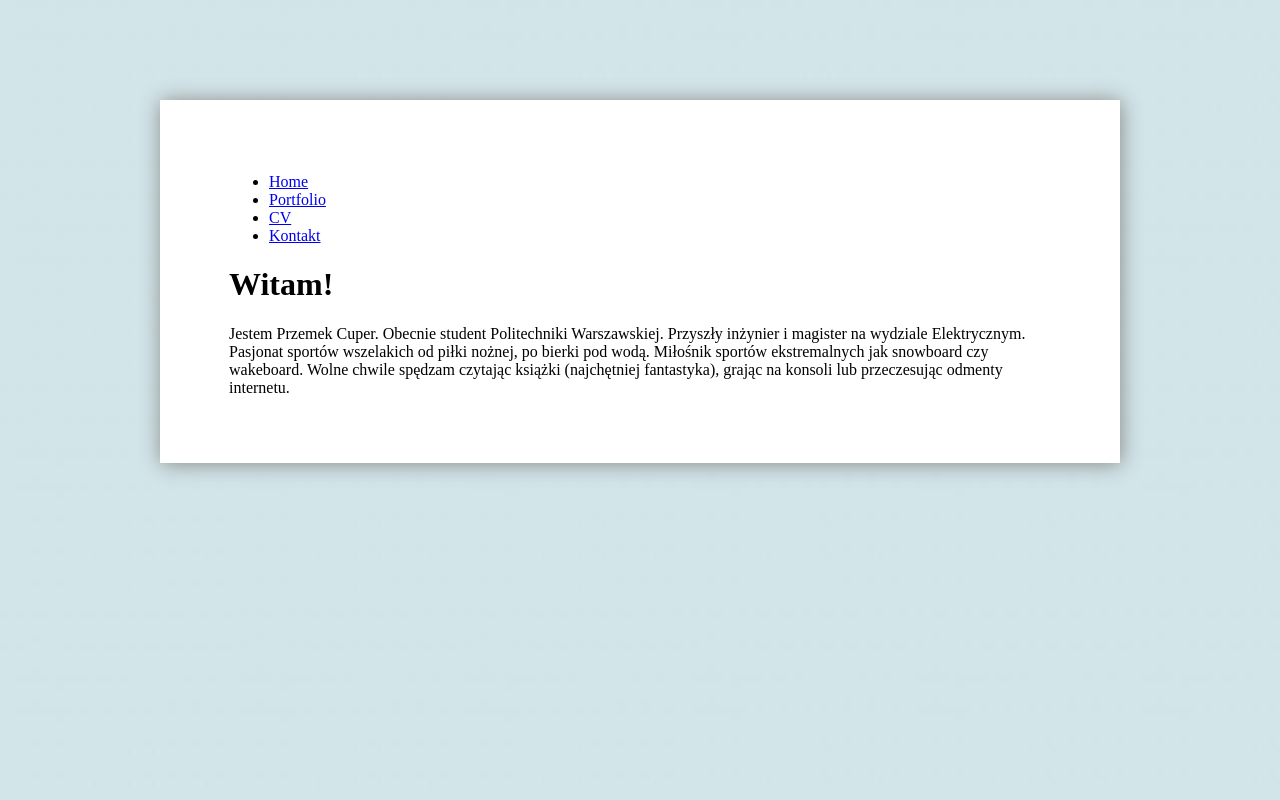
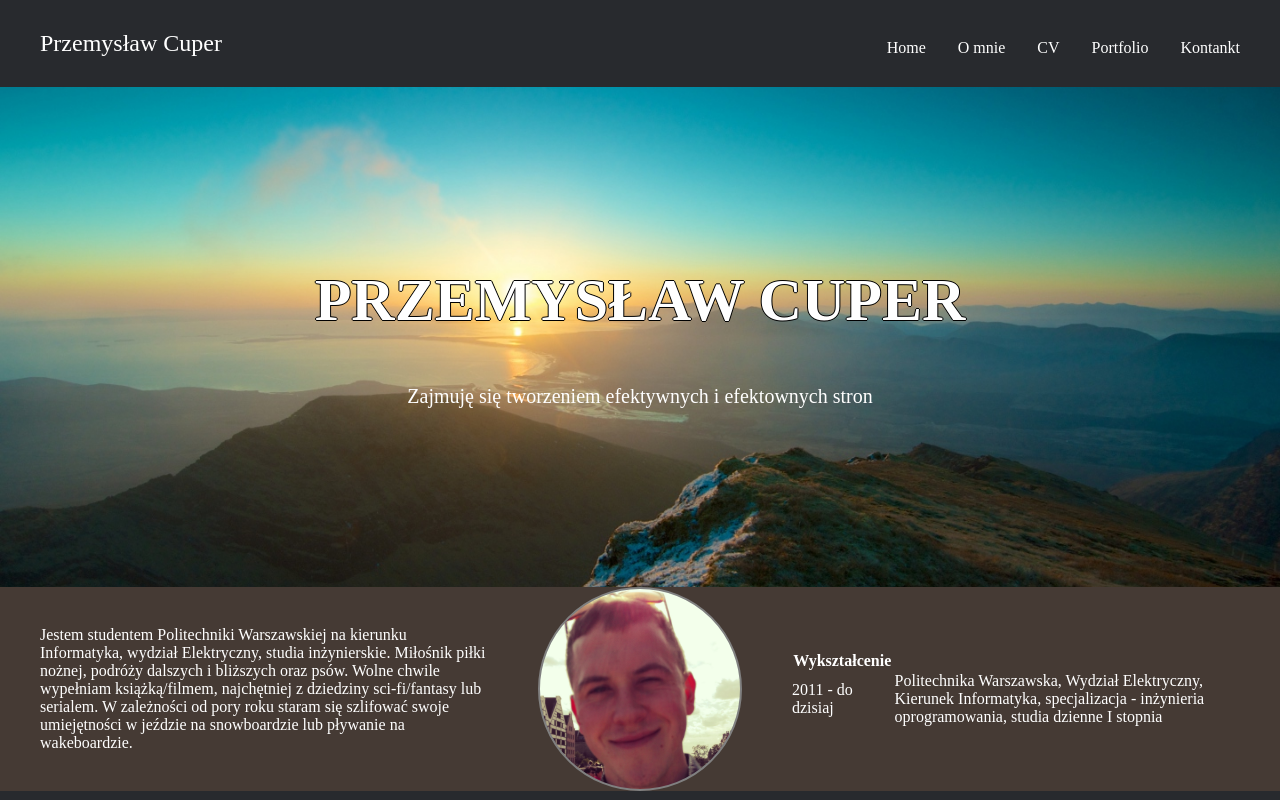
Before and after one commit to Handeras/Portfolio---Kurs-FrontEnd, a plain HTML site: page index.html in a window 1280 px wide. Drawn offline with Linux system fonts and the light colour scheme.

Commit message:
Changed conception to one page, added nav bar, header and about me section

```diff
--- a/index.html
+++ b/index.html
@@ -6,20 +6,64 @@
     <title>Portfolio - Przemysław Cuper</title>
 </head>
 <body>
-    <div id ="container">
-        <div id="content">
-            <ul>
-                <li><a href="index.html">Home</a></li>
-                <li><a href="portfolio.html">Portfolio</a></li>
-                <li><a href="cv.html">CV</a></li>
-                <li><a href="kontakt.html">Kontakt</a></li>
-            </ul>
-            <h1>Witam!</h1>
-            <p>Jestem Przemek Cuper. Obecnie student Politechniki Warszawskiej. Przyszły inżynier i magister na wydziale Elektrycznym.
-                Pasjonat sportów wszelakich od piłki nożnej, po bierki pod wodą. Miłośnik sportów ekstremalnych jak snowboard czy wakeboard.
-                Wolne chwile spędzam czytając książki (najchętniej fantastyka), grając na konsoli lub przeczesując odmenty internetu.
+    <nav>
+        <a href="#">
+            Przemysław Cuper
+        </a>
+        <ul>
+            <li><a href="#home">Home</a></li>
+            <li><a href="#about">O mnie</a></li>
+            <li><a href="#cv">CV</a></li>
+            <li><a href="#portfolio">Portfolio</a></li>
+            <li><a href="#contact">Kontankt</a></li>
+        </ul>
+    </nav>
+    <header id="home">
+        <h1><strong>PRZEMYSŁAW CUPER</strong></h1>
+        <p>Zajmuję się tworzeniem efektywnych i efektownych stron</p>
+    </header>
+    <div id="about">
+        <div class="about">
+            <p class="introduction">
+                Jestem studentem Politechniki Warszawskiej na kierunku Informatyka, wydział Elektryczny, studia
+                inżynierskie. Miłośnik piłki nożnej, podróży dalszych i bliższych oraz psów. Wolne chwile wypełniam
+                książką/filmem, najchętniej z dziedziny sci-fi/fantasy lub serialem. W zależności od pory roku staram
+                się szlifować swoje umiejętności w jeździe na snowboardzie lub pływanie na wakeboardzie.
             </p>
+            <div class="circle">
+
+            </div>
+            <div class="education">
+                <table>
+                    <tr>
+                        <th>
+                            Wykształcenie
+                        </th>
+                    </tr>
+                    <tr>
+                        <td>
+                            2011 - do dzisiaj
+                        </td>
+                        <td>
+                            Politechnika Warszawska, Wydział Elektryczny, Kierunek Informatyka,
+                            specjalizacja - inżynieria oprogramowania, studia dzienne I stopnia
+                        </td>
+                    </tr>
+                </table>
+            </div>
         </div>
     </div>
+    <div id="cv" class="cv">
+
+    </div>
+    <div id="portfolio" class="portfolio">
+
+    </div>
+    <div id="contact" class="contact">
+
+    </div>
+    <footer>
+
+    </footer>
 </body>
 </html>
--- a/style.css
+++ b/style.css
@@ -1,14 +1,65 @@
+* {
+  margin: 0;
+  padding: 0;
+  color: white; }
+
 body {
-    background: url(cbg.jpg);
-}
+  background-color: #282a2e; }
 
-#container {
-    width: 960px; margin: 0 auto;
-}
+nav {
+  max-width: 1200px;
+  margin: 30px auto;
+  display: flex;
+  justify-content: space-between; }
+  nav ul {
+    display: flex;
+    align-items: flex-end; }
+    nav ul li {
+      list-style-type: none;
+      padding-left: 2em; }
+  nav a {
+    text-decoration: none; }
+  nav > a:first-child {
+    font-size: 24px; }
 
-#content {
-    background: white;
-    margin: 100px auto 100px auto;
-    padding: 57px 69px 50px 69px;
-    box-shadow: 1px 1px 20px #888888;
-}
+header {
+  height: 500px;
+  background-image: url("bg1.jpg");
+  background-position: center;
+  background-repeat: no-repeat;
+  background-size: cover;
+  display: flex;
+  flex-direction: column;
+  justify-content: center;
+  align-items: center; }
+  header h1 {
+    font-size: 60px;
+    text-shadow: -1px 0 black, 0 1px black, 1px 0 black, 0 -1px black; }
+  header p {
+    margin-top: 50px;
+    font-size: 20px; }
+
+#about {
+  background: #453a34; }
+
+.about {
+  max-width: 1200px;
+  margin: auto;
+  display: flex;
+  justify-content: space-between;
+  align-items: center;
+  position: relative; }
+
+.circle {
+  width: 200px;
+  height: 200px;
+  border-radius: 200px 200px;
+  border: 2px solid gray;
+  background: url("circle.jpg");
+  background-repeat: no-repeat;
+  background-size: cover; }
+
+.introduction, .education {
+  max-width: 450px; }
+
+/*# sourceMappingURL=style.css.map */
```
Also changed, not shown: bg1.jpg (added), circle.jpg (added).
